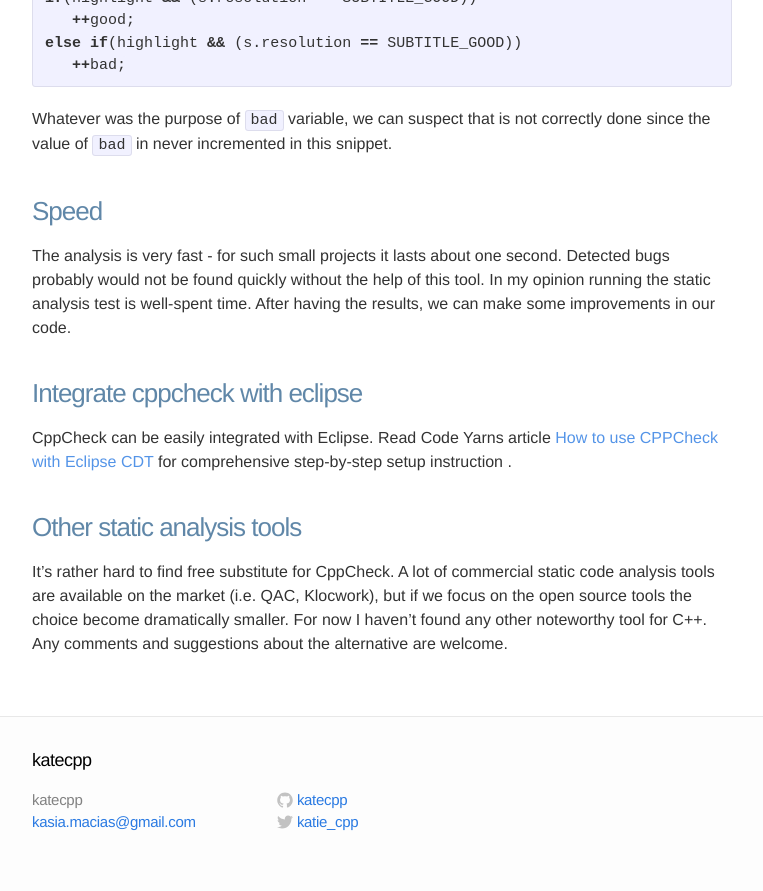
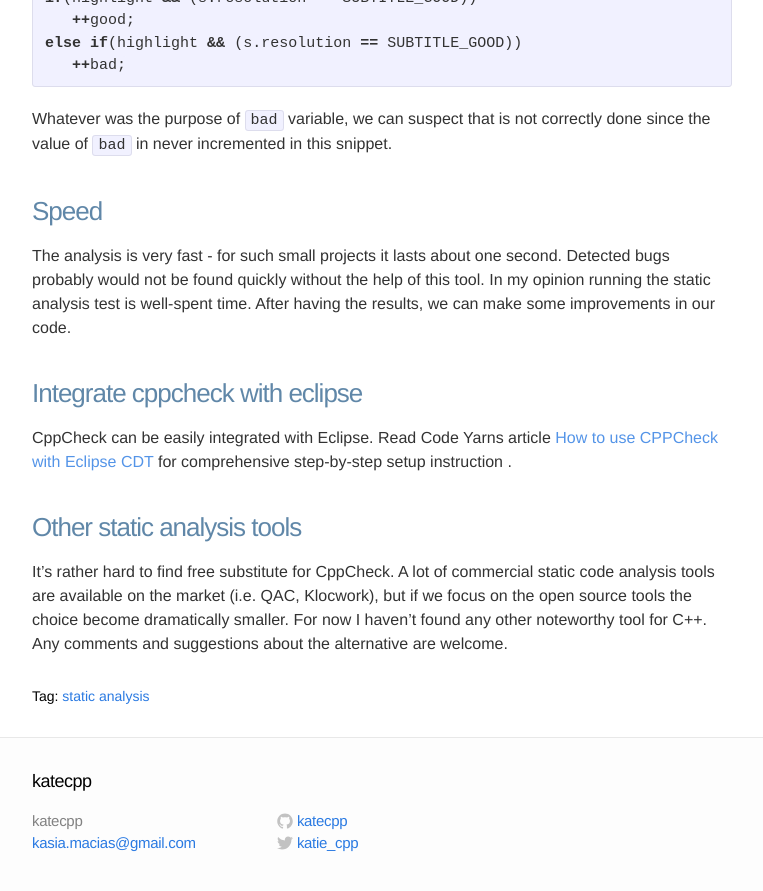
Before and after one commit to katecpp/katecpp.github.io, a Jekyll site: the page built from _posts/2015-08-04-cppcheck-free-static-code-analysis.markdown, in a window 1280 px wide and 900 px high, scrolled down 1550 px. Shown: the top 891 px of the window, without its empty margins (258-1021 px from the left). Built offline with Jekyll 4.4.1, drawn with Linux system fonts in a browser that asks for light colours; comment, search, counter and statistics services are not loaded.

Commit message:
Initial form of tags

```diff
--- /dev/null
+++ b/_data/tags.yml
@@ -0,0 +1,2 @@
+- slug: static-analysis
+  name: static analysis
--- a/_layouts/post.html
+++ b/_layouts/post.html
@@ -1,6 +1,24 @@
 ---
 layout: default
 ---
+{% assign post = page %}
+{% if post.tags.size > 0 %}
+    {% capture tags_content %}{% if post.tags.size == 1 %}Tag{% else %}Tags{% endif %}: {% endcapture %}
+    {% for post_tag in post.tags %}
+        {% for data_tag in site.data.tags %}
+            {% if data_tag.slug == post_tag %}
+                {% assign tag = data_tag %}
+            {% endif %}
+        {% endfor %}
+        {% if tag %}
+            {% capture tags_content_temp %}{{ tags_content }}<a href="/blog/tag/{{ tag.slug }}/">{{ tag.name }}</a>{% if forloop.last == false %}, {% endif %}{% endcapture %}
+            {% assign tags_content = tags_content_temp %}
+        {% endif %}
+    {% endfor %}
+{% else %}
+    {% assign tags_content = '' %}
+{% endif %}
+
 <div class="post">
 
   <header class="post-header">
@@ -11,6 +29,6 @@
   <article class="post-content">
   {{ content }}
   </article>
-
+    <p id="post-meta">{{ tags_content }}</p>
   {% include disqus.html %}
 </div>
--- a/_posts/2015-08-04-cppcheck-free-static-code-analysis.markdown
+++ b/_posts/2015-08-04-cppcheck-free-static-code-analysis.markdown
@@ -4,6 +4,7 @@
 permalink: cppcheck
 date:   2015-08-04
 categories: cpp
+tags: [static-analysis]
 ---
 
 CppCheck is a very helpful tool for C++ programmers. It performs the static code analysis of C++ project and discovers some types of error which can be easily overlooked by developers and compilers: out of bounds or uninitialized variables, redundant code, always true/false comparisons, exception safety and many others (all checks are listed <a href="http://sourceforge.net/p/cppcheck/wiki/ListOfChecks">here</a>). If you want to maintain high code quality you should include the static code checks among the development routines.
```
Also changed, not shown: _layouts/blog_by_tag.html (added, +16 -0 lines), tag/static-analysis.md (added, +5 -0 lines).
